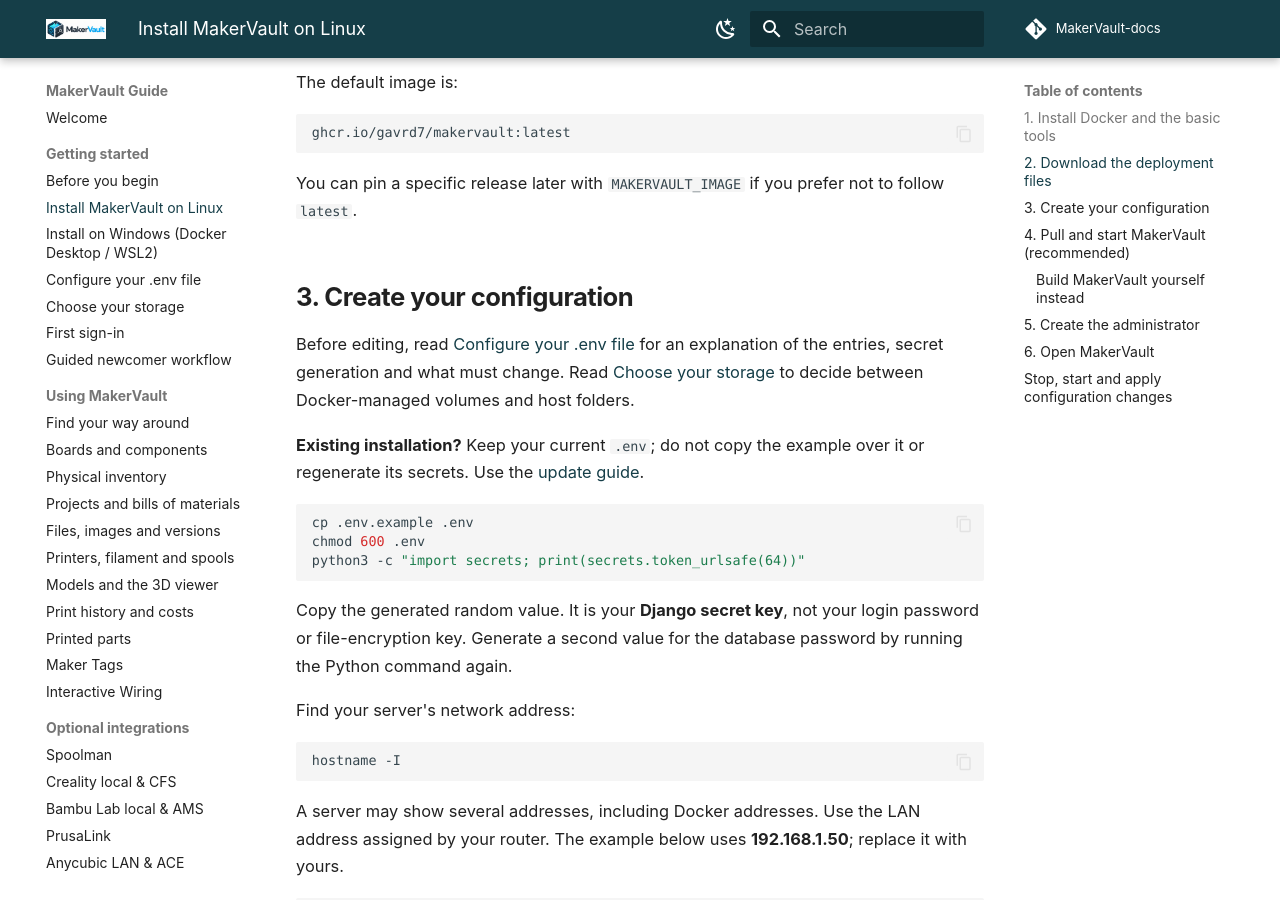
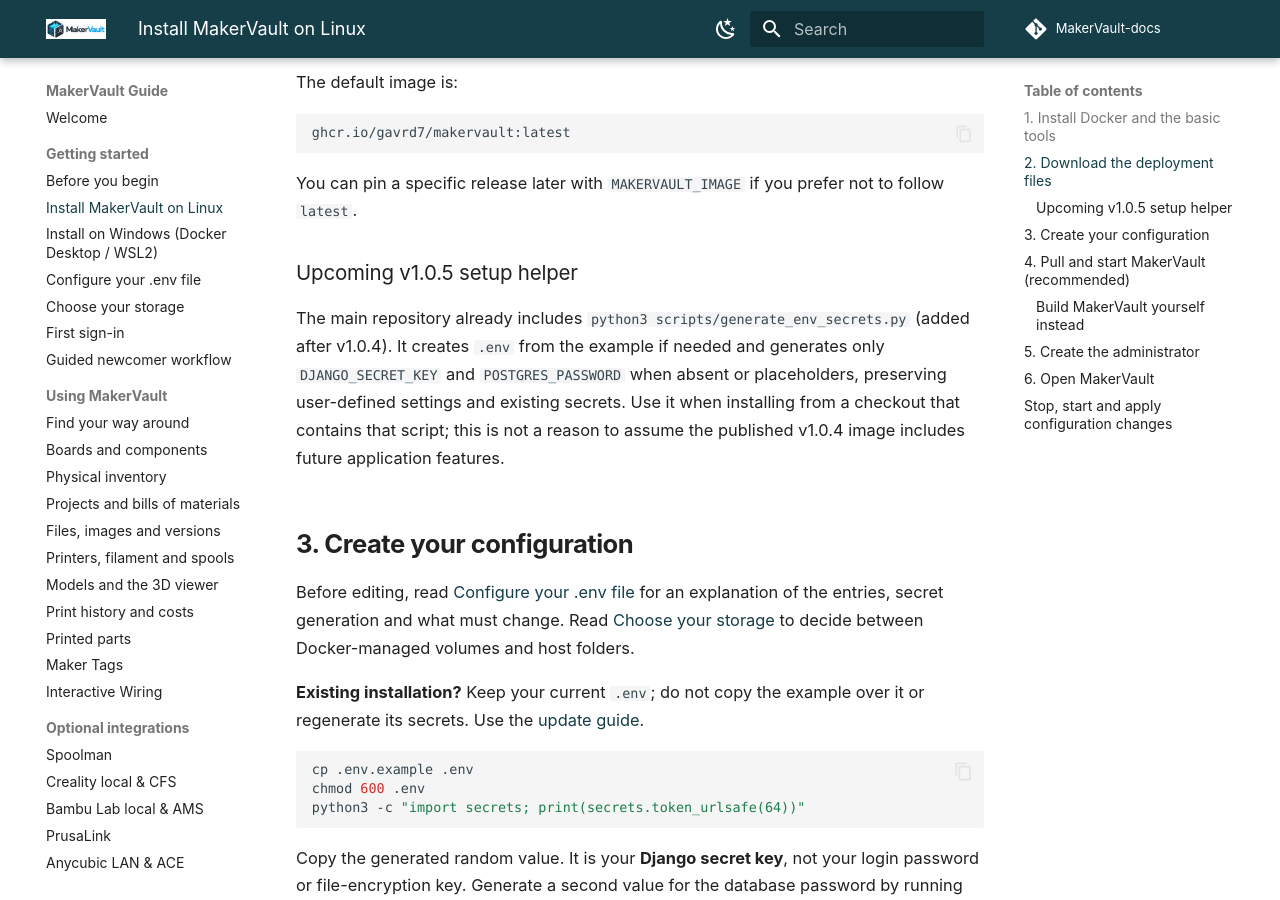
Before and after one commit to gavrd7/MakerVault-docs, an MkDocs documentation site: the page built from docs/guide/getting-started/install.md, in a window 1280 px wide and 900 px high, scrolled down 1401 px. Built offline with MkDocs 1.6.1 and Material for MkDocs 9.7.7, drawn with Linux system fonts in a browser that asks for light colours; comment, search, counter and statistics services are not loaded.

````diff
--- a/docs/guide/getting-started/install.md
+++ b/docs/guide/getting-started/install.md
@@ -54,6 +54,10 @@
 ```
 
 You can pin a specific release later with `MAKERVAULT_IMAGE` if you prefer not to follow `latest`.
+
+### Upcoming v1.0.5 setup helper
+
+The main repository already includes `python3 scripts/generate_env_secrets.py` (added after v1.0.4). It creates `.env` from the example if needed and generates only `DJANGO_SECRET_KEY` and `POSTGRES_PASSWORD` when absent or placeholders, preserving user-defined settings and existing secrets. Use it when installing from a checkout that contains that script; this is not a reason to assume the published v1.0.4 image includes future application features.
 
 ## 3. Create your configuration
 
````
